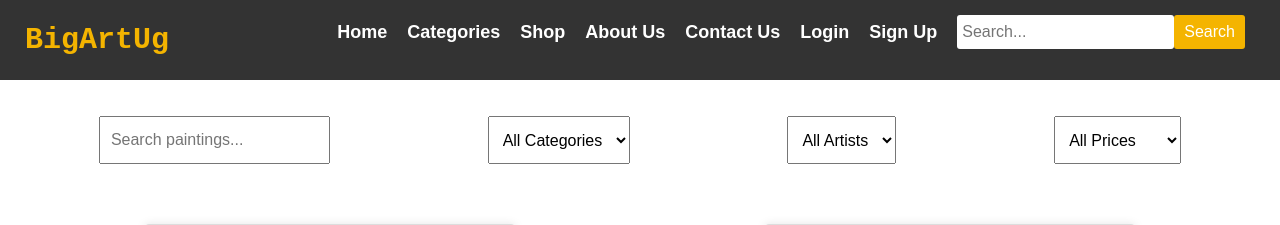
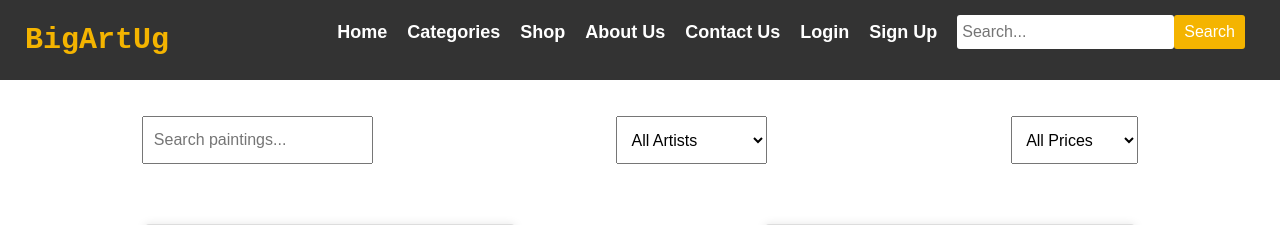
Before and after one commit to Akech-sandra/big_art, a Django app: page /painting/ in a window 1280 px wide. Shown: the top 225 px of the page. Run offline with Django 5.2, Linux system fonts and the light colour scheme; some libraries are stand-ins or nearby versions.

Commit message:
adjusted the painting page

```diff
--- a/art/bigArt/templates/bigArt/painting.html
+++ b/art/bigArt/templates/bigArt/painting.html
@@ -129,16 +129,11 @@
 <main>
     <div class="filter-search">
         <input type="text" placeholder="Search paintings...">
-        <select>
-            <option value="all">All Categories</option>
-            <option value="abstract">Abstract</option>
-            <option value="landscape">Landscape</option>
-            <option value="portrait">Portrait</option>
-        </select>
+
         <select>
             <option value="all">All Artists</option>
-            <option value="artist1">Artist 1</option>
-            <option value="artist2">Artist 2</option>
+            <option value="artist1">Amuku Godwin</option>
+            <option value="artist2">Akech Sandra</option>
         </select>
         <select>
             <option value="all">All Prices</option>
```
Also changed, not shown: art/db.sqlite3.
